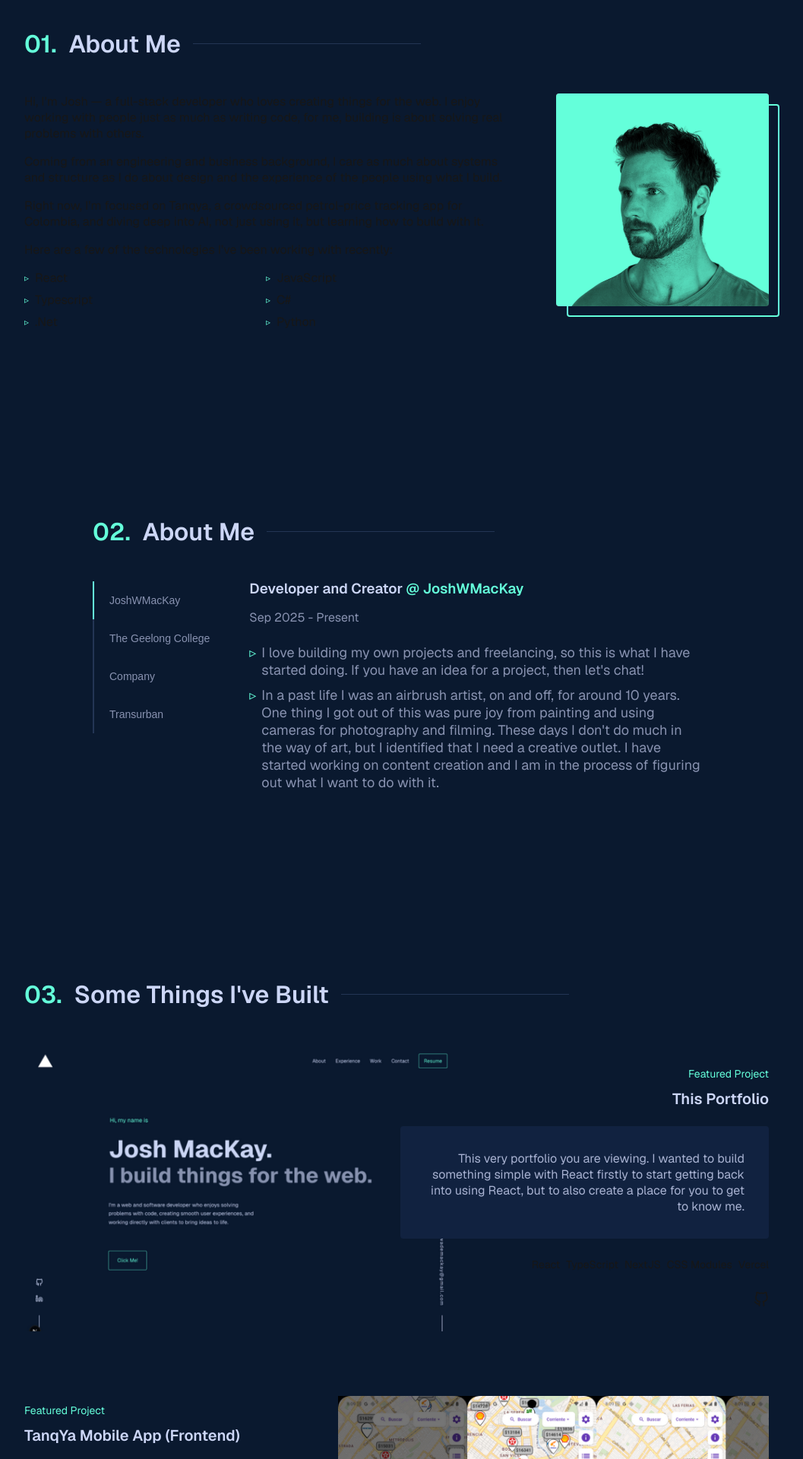
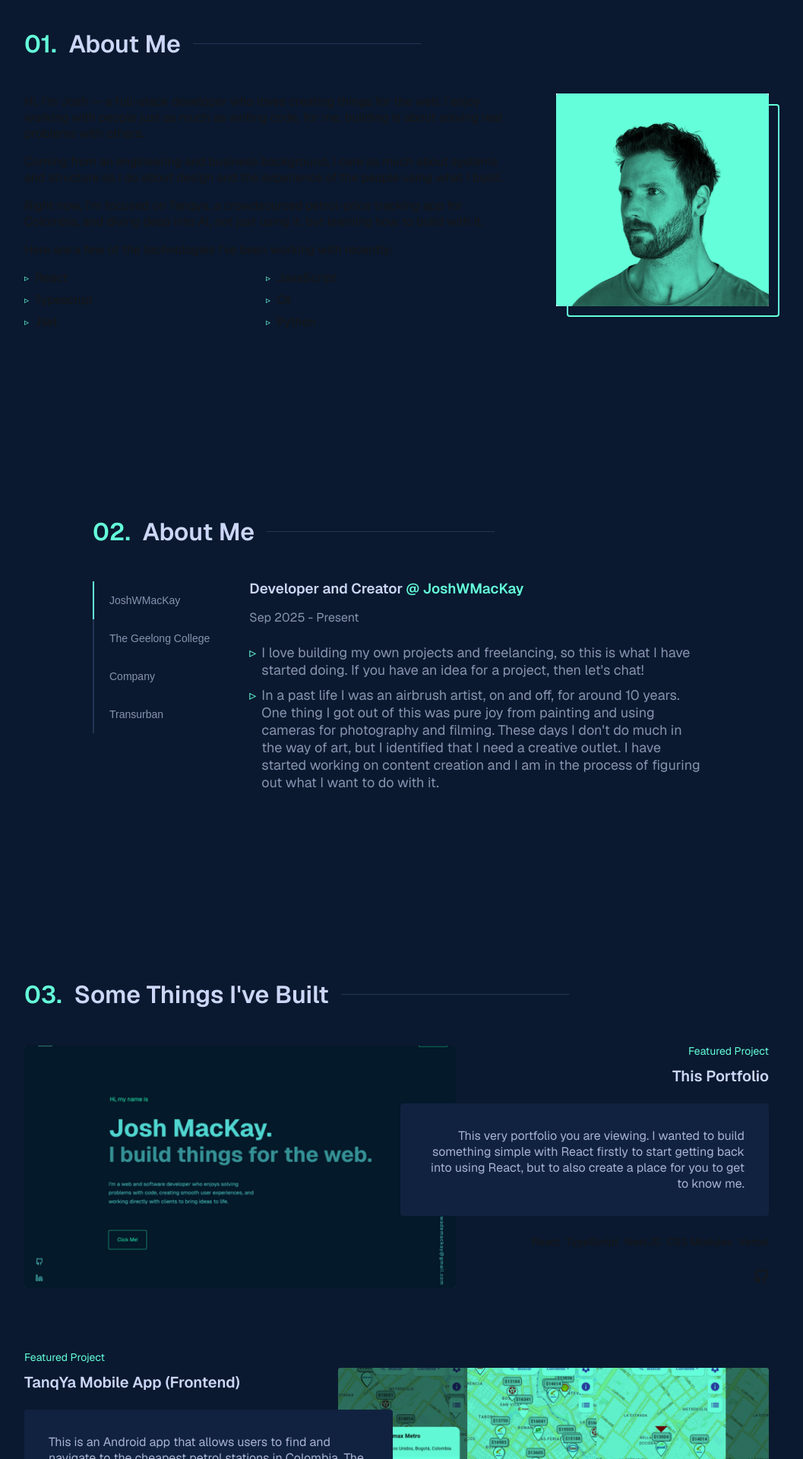
Before and after one commit to joshmackay/portfolio, a Next.js app: page / in a window 1280 px wide. Shown: the part 880-2800 px from the top of the page at 76% size, without its empty margins (118-1175 px from the left). Built offline with nearby package versions, Linux system fonts and the light colour scheme.

Commit message:
combine scale and opacity motion comps

```diff
--- a/src/components/animations/ImageOverlay.module.css
+++ /dev/null
@@ -1,3 +0,0 @@
-.imageAnimation{
-
-}
--- /dev/null
+++ b/src/components/animations/OverlayedImage.module.css
@@ -0,0 +1,40 @@
+.imageOverlayWrapper {
+  position: absolute;
+  inset: 0;
+  z-index: 3;
+  overflow: hidden;
+
+}
+
+.imageOverlay {
+  position: absolute;
+  display: block;
+  inset: 0;
+  border-radius: 4px;
+  mix-blend-mode: multiply;
+  z-index: 2;
+  background-color: var(--green);
+  line-height: 0;
+  overflow: hidden;
+}
+
+
+.imageWrapper::before {
+  content: "";
+  position: absolute;
+  inset: 0;
+  background-color: var(--navy);
+  mix-blend-mode: screen;
+  z-index: 1;
+  border-radius: 4px;
+}
+
+.image {
+  position: absolute;
+  display: block;
+  inset: 0;
+  width: 100%;
+  height: 100%;
+  z-index: 1;
+  object-fit: cover;
+}
--- /dev/null
+++ b/src/components/animations/OverlayedImage.tsx
@@ -0,0 +1,42 @@
+import React, { ReactNode } from 'react'
+import styles from './OverlayedImage.module.css'
+import Image from 'next/image'
+import { motion, Variants } from 'motion/react'
+type Props = {
+  imgSrc: string
+  className: unknown;
+}
+
+const imageWrapperVariants: Variants = {
+  rest: { scale: 1 },
+  hover: { scale: 1.1 }
+}
+
+const imageOverlayVariants: Variants = {
+  rest: { opacity: 1 },
+  hover: { opacity: 0 }
+}
+
+export default function OverlayedImage({imgSrc, className}: Props) {
+
+  return (
+    <motion.div
+      className={`${styles.imageOverlayWrapper} ${className}`}
+      transition={{type: 'tween'}}
+      variants={imageWrapperVariants}
+      whileHover="hover"
+      initial="rest"
+    >
+      <motion.div
+        variants={imageOverlayVariants}
+        className={styles.imageOverlay}
+        initial="rest"
+        whileHover="hover"
+ >
+      </motion.div>
+      <Image className={styles.image} src={imgSrc} alt={''} fill={true} />
+
+
+    </motion.div>
+  )
+}
--- /dev/null
+++ b/src/components/animations/Scale.tsx
@@ -0,0 +1,28 @@
+'use client'
+import React, { ReactNode } from 'react'
+import styles from './OverlayedImage.module.css'
+import Image from 'next/image'
+import { motion, Variants } from 'motion/react'
+type Props = {
+  children: ReactNode;
+}
+
+const scaleVariants: Variants = {
+  rest: { scale: 1 },
+  hover: { scale: 1.03 }
+}
+
+export default function Scale({ children }: Props)
+{
+
+  return (
+    <motion.div
+      className={styles.scaleWrapper}
+      initial="rest"
+      whileHover="hover"
+      variants={scaleVariants}
+    >
+      {children}
+    </motion.div>
+  )
+}
--- a/src/sections/About/About.module.css
+++ b/src/sections/About/About.module.css
@@ -29,44 +29,6 @@
   width: 280px;
 }
 
-.imageWrapper{
-  position: relative;
-  width: 100%;
-  height: 100%;
-  z-index: 1;
-}
-
-.imageOverlay{
-  position: absolute;
-  content: "";
-  display: block;
-  top: 0;
-  left: 0;
-  width: 100%;
-  height: 100%;
-  z-index: 1;
-  border-radius: 4px;
-  mix-blend-mode: multiply;
-  z-index: 2;
-  background-color: var(--green);
-}
-
-.imageWrapper::before{
-  content: "";
-  position: absolute;
-  width: 100%;
-  height: 100%;
-  background-color: var(--navy);
-  mix-blend-mode: screen;
-}
-
-
-.image{
-  width: 100%;
-  height: 100%;
-  aspect-ratio: 1/1;
-  border-radius: 4px;
-}
 
 .imageBorder {
   content: "";
--- a/src/sections/About/About.tsx
+++ b/src/sections/About/About.tsx
@@ -6,6 +6,7 @@ import styles from './About.module.css'
 import * as motion from "motion/react-client"
 import { Variants } from 'motion'
 import SectionHeading from '@/components/ui/SectionHeading'
+import OverlayedImage from '@/components/animations/OverlayedImage'
 
 export default function About()
 {
@@ -74,11 +75,7 @@ export default function About()
                 animate={imgHovered ? "animate" : "initial"}>
                 </motion.span>
 
-                <Image
-                className={styles.image}
-                src={'/Untitled.png'}
-                alt={''}
-                fill={true} />
+                <OverlayedImage imgSrc={'/Untitled.png'} />
 
             </motion.div>
 
--- a/src/sections/Work/FeaturedProject.module.css
+++ b/src/sections/Work/FeaturedProject.module.css
@@ -17,6 +17,7 @@
 
 .details {
   grid-area: 1/1/-1/7;
+  z-index: 1;
 }
 
 .container:nth-of-type(odd) .details {
@@ -58,20 +59,17 @@
   margin-bottom: 25px;
 }
 
-.linkList{
-
+.imageContainer{
+  grid-area: 1/-1/-1/-8;
+  position: relative;
+  z-index: 0;
+  max-height: 350px;
+  aspect-ratio: 16/9;
+  overflow: hidden;
+  border-radius: 4px;
+  background-color: var(--navy);
 }
 
-.imageWrapper{
-  grid-area: 1/-1/-1/-8;
-  object-fit: cover;
-  width: 100%;
-}
-
-.container:nth-of-type(odd) .imageWrapper {
+.container:nth-of-type(odd) .imageContainer {
   grid-area: 1/1/-1/8;
 }
-
-.image {
-  width: 100%;
-}
--- a/src/sections/Work/FeaturedProject.tsx
+++ b/src/sections/Work/FeaturedProject.tsx
@@ -1,16 +1,17 @@
 import { ProjectDetail } from '@/types/ProjectDetail'
-import Image from 'next/image'
 import React from 'react'
 import styles from './FeaturedProject.module.css'
 import { GitHub, Icon, Link } from 'react-feather'
+import OverlayedImage from '@/components/animations/OverlayedImage'
+import Scale from '@/components/animations/Scale'
 type Props = { projectDetail: ProjectDetail }
 
 export default function FeaturedProject({projectDetail: {id, image, name, description, tools, links}}: Props) {
   return (
     <div className={styles.container}>
-      <div className={styles.imageWrapper}>
-        <img className={styles.image} src={image} alt={''}  />
-      </div>
+
+          <OverlayedImage className={styles.imageContainer} imgSrc={image} />
+
 
       <div className={styles.details}>
         <p className={styles.featuredText}>Featured Project</p>
```
Also changed, not shown: src/components/animations/ImageOverlay.tsx (deleted, +0 -9 lines), src/components/animations/Scale.module.css (added).
